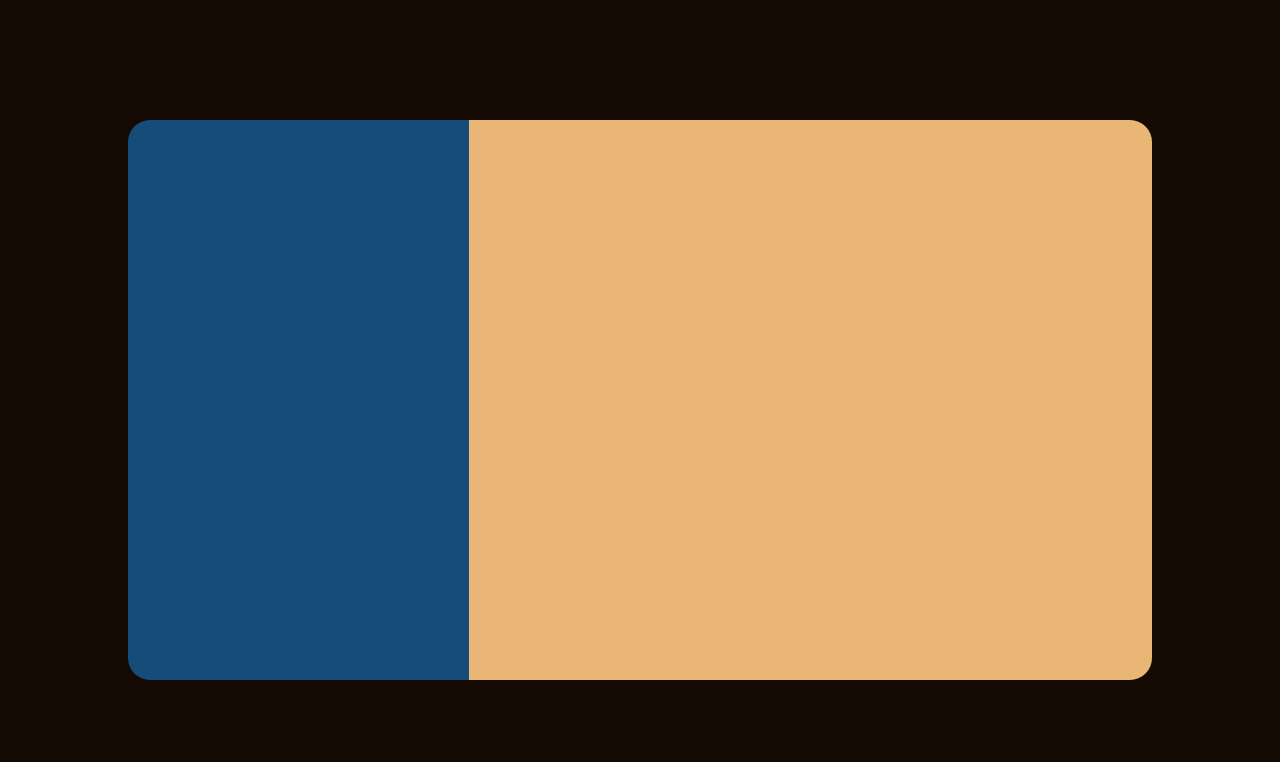
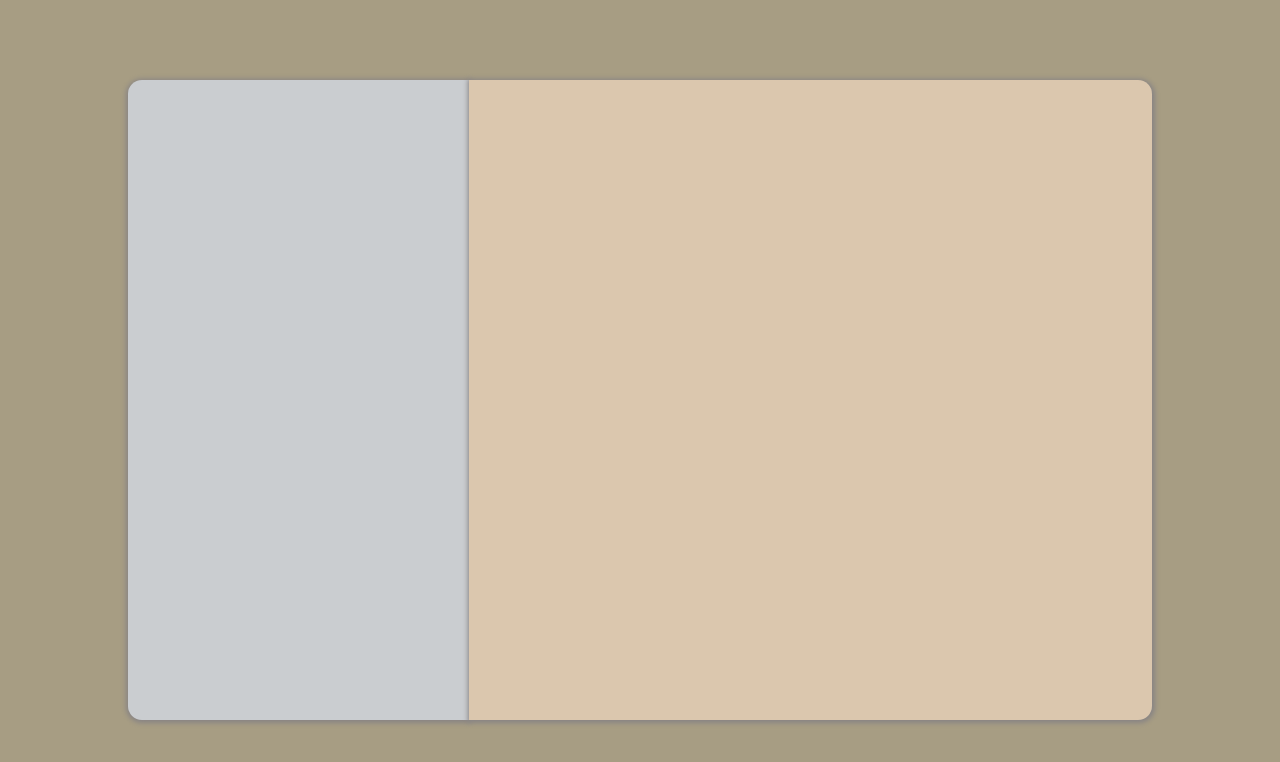
Before and after one commit to DogGotSwag/todoList, a website built with webpack: page src/template.html in a window 1280 px wide. Built offline with nearby package versions, Linux system fonts and the light colour scheme.

Commit message:
change color palette and added box-shadow
makes it look better and more proffesionally done

```diff
--- a/src/style.css
+++ b/src/style.css
@@ -14,26 +14,31 @@ body{
     display: flex;
     justify-content: center;
     align-items: center;
-    background-color: rgb(21, 9, 4);
+    --white : rgb(167, 157, 131);
+    background-color: var(--white);
 }
 .main{
     width: 80%;
-    height: 70%;
+    height: 80%;
     display: grid;
     grid-auto-flow: column;
     grid-template-columns: 1fr 2fr;
 
-    --radius: 22px;
-    --blue : rgb(21,76,121);
-    --yellow : rgb(234,182,118);
-    --white : rgb(238,238,228);
+    --borderRadius: 14px;
+    --blue : rgb(202, 205, 208);
+    --yellow : rgb(219, 199, 174);
+    --shadow :rgb(136, 132, 132);
+
 }
 
 .left{
-    border-radius: var(--radius) 0 0 var(--radius);
+    border-radius: var(--borderRadius) 0 0 var(--borderRadius);
     background-color: var(--blue);
+    box-shadow: 0px 1px 5px 2px var(--shadow);
 }
 .right{
-    border-radius: 0 var(--radius) var(--radius) 0;
+    border-radius: 0 var(--borderRadius) var(--borderRadius) 0;
     background-color: var(--yellow);
+    box-shadow: 1px 1px 5px 2px var(--shadow);
+
 }
```
